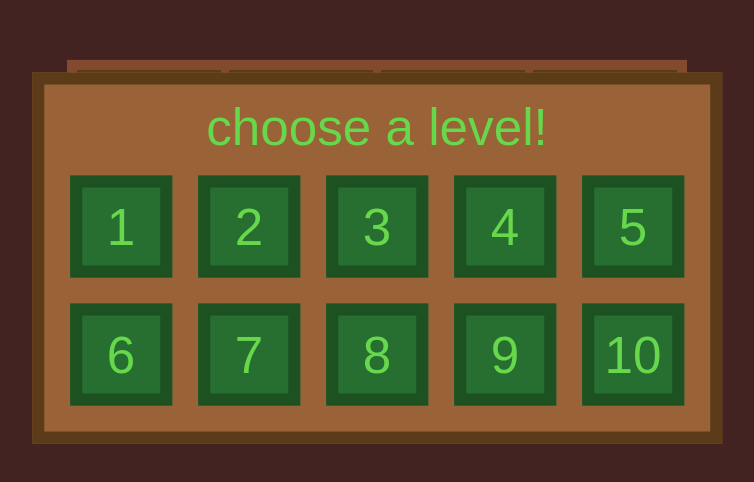
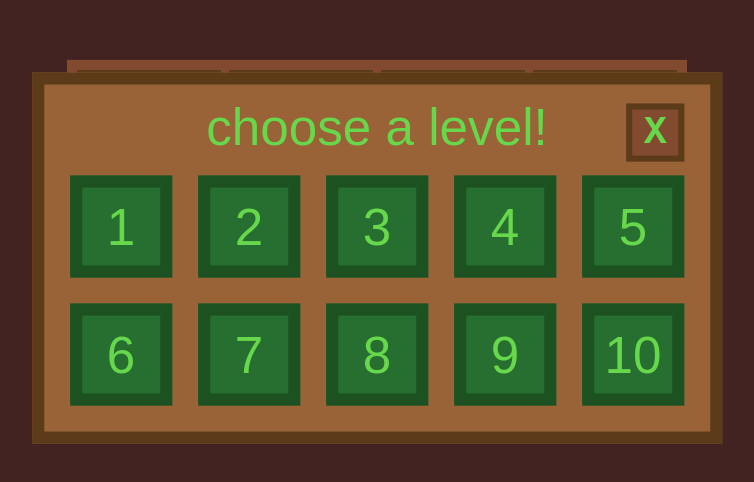
Before and after one commit to iamcyrusdaniel/crop-shop, a plain HTML site: page game/index.html in a window 1280 px wide. Shown: the part 142-624 px from the top of the page, without its empty margins (263-1017 px from the left). Drawn offline with Linux system fonts and the light colour scheme.

Commit message:
Added a close button to level selector

```diff
--- a/game/index.html
+++ b/game/index.html
@@ -8,6 +8,7 @@
     <body>
         <div class="level-selection-holder">
             <h1 style="padding-bottom: 0.5vw; font-size: 4vw;">choose a level!</h1>
+            <button class="close-level-selector">X</button>
             <div class="level-selection">
                 <button class="level-option">1</button>
                 <button class="level-option">2</button>
--- a/game/styles.css
+++ b/game/styles.css
@@ -49,12 +49,27 @@ body {
     background-color: #266F30;
 }
 
-.level-option:hover {
+.close-level-selector {
+    position: absolute;
+    box-sizing: border-box;
+    right: calc(2vw);
+    top: 1.5vw;
+    height: 4.5vw;
+    width: 4.5vw;
+    font-size: 3vw;
+    color: #67D74B;
+    background-color: #824b30;
+    border: 0.5vw solid #5c3b19;
+    font-family: monospace;
+    font-weight: bold;
+}
+
+.level-option:hover, .close-level-selector:hover {
     filter: brightness(0.9);
     cursor: pointer;
 }
 
-.level-option:active {
+.level-option:active, .close-level-selector:active {
     filter: brightness(0.7);
     transform: translate(1px, 1px);
 }
```
